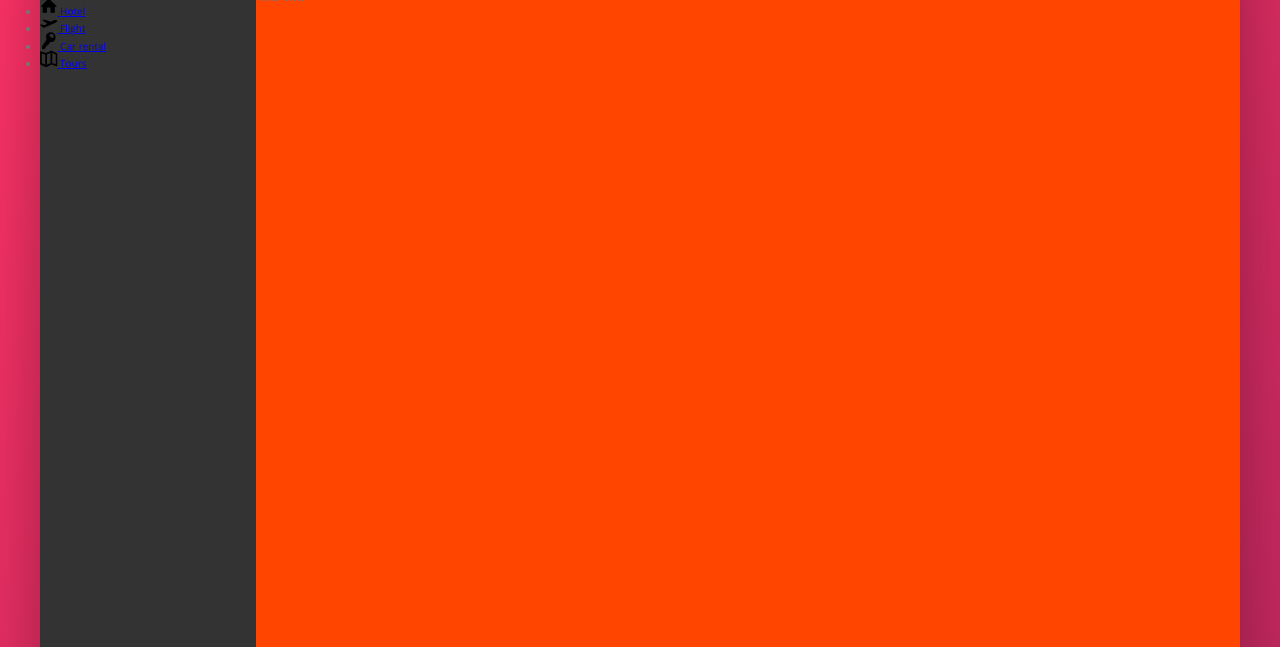
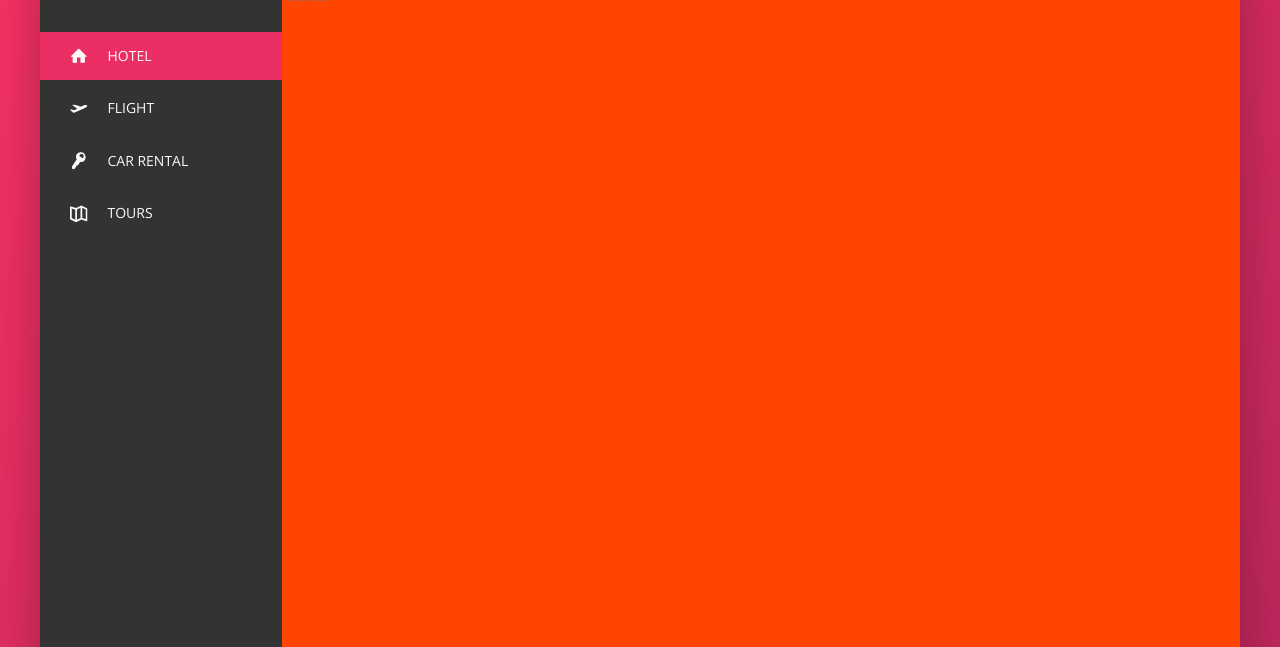
Before and after one commit to ZelicJuarez/Trillo, a plain HTML site: page index.html in a window 1280 px wide. Shown: the part 153-800 px from the top of the page. Drawn offline with nearby package versions, Linux system fonts and the light colour scheme.

Commit message:
Building the Navigation Part 2

```diff
--- a/css/style.css
+++ b/css/style.css
@@ -111,20 +111,56 @@ body {
     border-radius: 50%;
     margin-right: 1rem; }
 
-.side-nav__icon {
-  width: 1.75rem;
-  height: 1.75rem; }
+.side-nav {
+  font-size: 1.4rem;
+  list-style: none;
+  margin-top: 3.5rem; }
+  .side-nav__item {
+    position: relative; }
+    .side-nav__item:not(:last-child) {
+      margin-bottom: 0.5rem; }
+  .side-nav__item::before {
+    content: "";
+    position: absolute;
+    top: 0;
+    left: 0;
+    height: 100%;
+    width: 0.3rem;
+    background-color: var(--color-primary);
+    transform: scaleY(0);
+    transition: transform 0.2s, width 0.4s cubic-bezier(1, 0, 0, 1) 0.2s, background-color 0.1s; }
+  .side-nav__item:hover::before, .side-nav__item--active::before {
+    transform: scaleY(1);
+    width: 100%; }
+  .side-nav__item:active::before {
+    background-color: var(--color-primary-light); }
+  .side-nav__link:link, .side-nav__link:visited {
+    color: var(--color-grey-light-1);
+    text-decoration: none;
+    text-transform: uppercase;
+    display: block;
+    padding: 1.5rem 3rem;
+    position: relative;
+    z-index: 10;
+    display: flex;
+    align-items: center; }
+  .side-nav__icon {
+    width: 1.75rem;
+    height: 1.75rem;
+    margin-right: 2rem;
+    fill: currentColor; }
 
 .legal {
   font-size: 1.2rem;
   color: var(--color-grey-dark-4);
   text-align: center;
-  padding: 2.5rem; }
+  padding: 2.5rem;
+  white-space: nowrap; }
 
 .container {
   max-width: 120rem;
   margin: 8rem auto;
-  background-color: var(--color-grey-light-2);
+  background-color: var(--color-grey-light-1);
   box-shadow: var(--shadow-dark);
   min-height: 50rem; }
 
--- a/index.html
+++ b/index.html
@@ -56,7 +56,7 @@
       <div class="content">
         <nav class="sidebar">
           <ul class="side-nav">
-            <li class="side-nav__item">
+            <li class="side-nav__item side-nav__item--active">
               <a href="#" class="side-nav__link">
                 <svg class="side-nav__icon">
                   <use xlink:href="img/sprite.svg#icon-home"></use>
@@ -90,8 +90,7 @@
             </li>
           </ul>
           <div class="legal">
-            &copy; 2019 by Zelic following Jonas udemy course. All right
-            reserved.
+            &copy; 2019 by Trillo. All right reserved.
           </div>
         </nav>
         <main class="hotel-view">
--- a/sass/_components.scss
+++ b/sass/_components.scss
@@ -114,15 +114,60 @@
 
 //SIDE NAVIGATION
 .side-nav {
-  &__tiem {
+  font-size: 1.4rem;
+  list-style: none;
+  margin-top: 3.5rem;
+
+  &__item {
+    position: relative;
+
+    &:not(:last-child) {
+      margin-bottom: 0.5rem;
+    }
   }
 
-  &__link {
+  &__item::before {
+    content: "";
+    position: absolute;
+    top: 0;
+    left: 0;
+    height: 100%;
+    width: 0.3rem;
+    background-color: var(--color-primary);
+    transform: scaleY(0);
+    transition: transform 0.2s, width 0.4s cubic-bezier(1, 0, 0, 1) 0.2s,
+      background-color 0.1s;
+  }
+
+  &__item:hover::before,
+  &__item--active::before {
+    transform: scaleY(1);
+    width: 100%;
+  }
+
+  &__item:active::before {
+    background-color: var(--color-primary-light);
+  }
+
+  &__link:link,
+  &__link:visited {
+    color: var(--color-grey-light-1);
+    text-decoration: none;
+    text-transform: uppercase;
+    display: block;
+    padding: 1.5rem 3rem;
+    position: relative;
+    z-index: 10;
+
+    display: flex;
+    align-items: center;
   }
 
   &__icon {
     width: 1.75rem;
     height: 1.75rem;
+    margin-right: 2rem;
+    fill: currentColor; //the color of the current element or parent element
   }
 }
 
@@ -132,4 +177,5 @@
   color: var(--color-grey-dark-4);
   text-align: center;
   padding: 2.5rem;
+  white-space: nowrap;
 }
--- a/sass/_layout.scss
+++ b/sass/_layout.scss
@@ -1,7 +1,7 @@
 .container {
   max-width: 120rem;
   margin: 8rem auto;
-  background-color: var(--color-grey-light-2);
+  background-color: var(--color-grey-light-1);
   box-shadow: var(--shadow-dark);
 
   min-height: 50rem;
```
Also changed, not shown: 1 other file.
